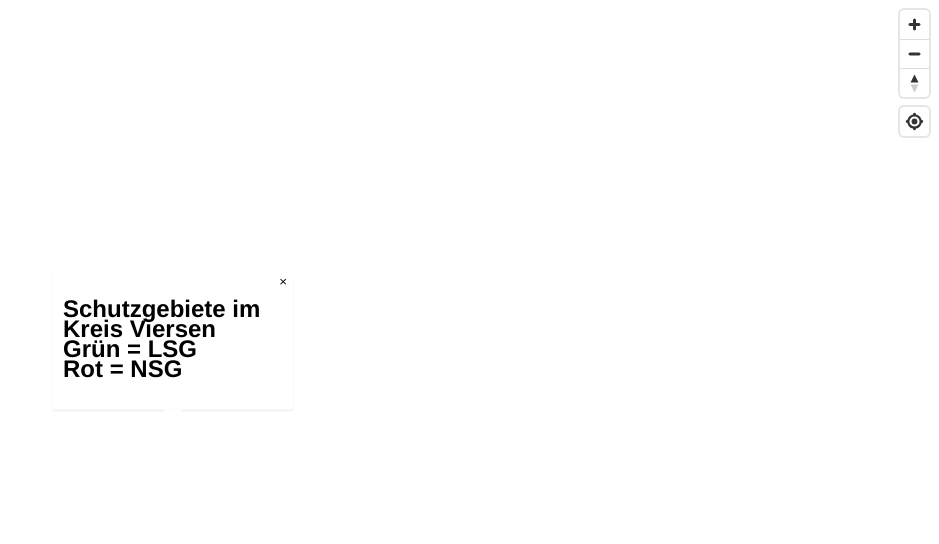
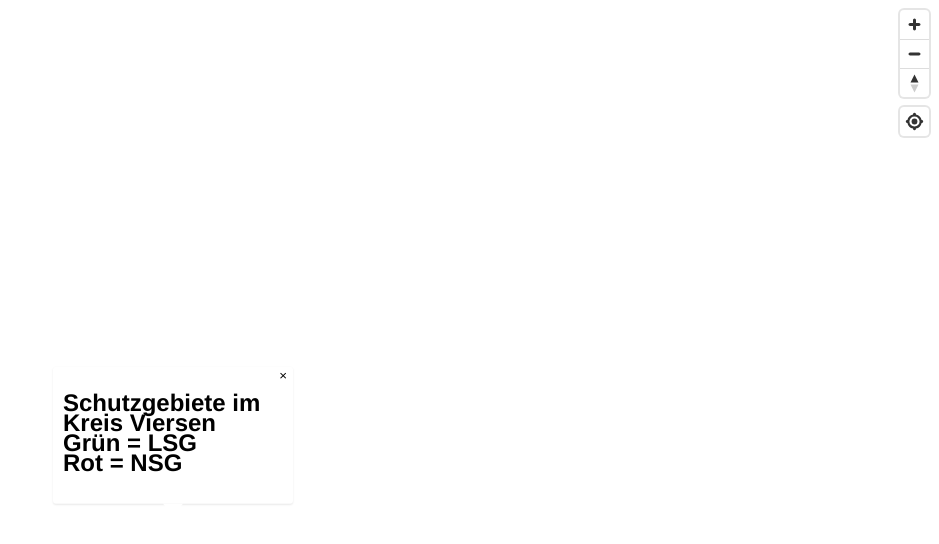
Before and after one commit to jimmyhenne/Schutzgebiete, a plain HTML site: page index.html in a window 1280 px wide. Shown: the whole page, without its empty margins (341-1280 px from the left). Drawn offline with Linux system fonts and the light colour scheme; no server answers.

Commit message:
Update index.html

```diff
--- a/index.html
+++ b/index.html
@@ -284,7 +284,7 @@
 		);
 
 		var popup = new mapboxgl.Popup({ closeOnClick: false })
-.setLngLat([6.3082,51.2955])
+.setLngLat([6.3082,51.26])
 .setHTML('<h1>Schutzgebiete im Kreis Viersen <br /> Grün = LSG <br /> Rot = NSG</h1>')
 .addTo(map);
 
```
